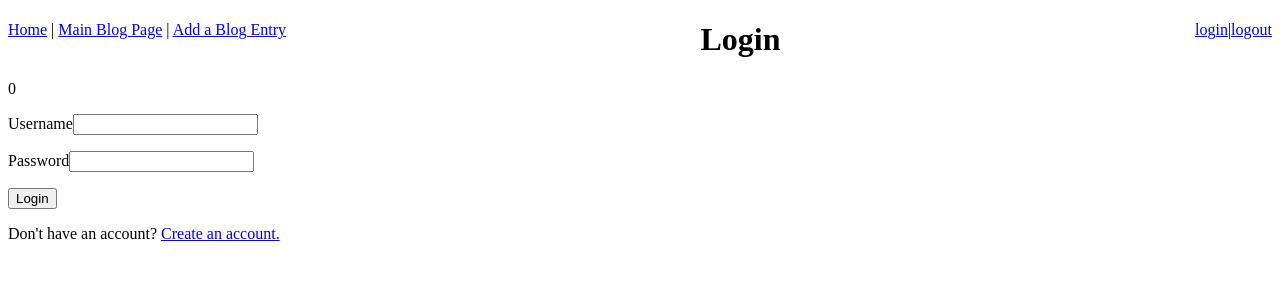
After one commit to armando5569/blogz, a Flask app: page /login in a window 1280 px wide. The commit adds this page. Shown: the top 300 px of the page. Run offline with Flask 2, Linux system fonts and the light colour scheme.

Commit message:
i finished it i think

```diff
--- a/main.py
+++ b/main.py
@@ -1,28 +1,44 @@
-from flask import Flask, request, redirect, render_template
+from flask import Flask, request, redirect, render_template, session
 from flask_sqlalchemy import SQLAlchemy
 
 app = Flask(__name__)
 app.config['DEBUG'] = True
-app.config['SQLALCHEMY_DATABASE_URI'] = 'mysql+pymysql://build-a-blog:build-a-blog@localhost:8889/build-a-blog'
+app.config['SQLALCHEMY_DATABASE_URI'] = 'mysql+pymysql://blogz:blogz@localhost:8889/blogz'
 app.config['SQLALCHEMY_ECHO'] = True
 db = SQLAlchemy(app)
+
+class User(db.Model):
+    id = db.Column(db.Integer, primary_key=True)
+    username = db.Column(db.String(50))
+    password = db.Column(db.String(50))
+    blogs = db.relationship('Blog', backref='owner')
+
+    def __init__(self, username, password):
+        self.username = username
+        self.password = password
 
 class Blog(db.Model):
     id = db.Column(db.Integer, primary_key=True)
     title = db.Column(db.String(120))
     body = db.Column(db.String(1000))
+    owner_id = db.Column(db.Integer, db.ForeignKey('user.id'))
 
-    def __init__(self, title, body):
+    def __init__(self, title, body, owner):
         self.title = title
         self.body = body
+        self.owner = owner
 
 @app.route('/blog', methods = ['GET'])
 def blog():
+    user_get = request.args.get('user')
     blog_id = request.args.get('id')
     listing = Blog.query.all()
     if blog_id != None:
         post = Blog.query.get(blog_id)
         return render_template("blog.html", posting = post, id=blog_id)
+    if user_get != None:
+        listing = Blog.query.filter_by(owner_id = user_get).all()
+        return render_template('blog.html', id=blog_id, user=user_get, user_listing = listing)
     return render_template('blog.html', listing = listing, id=blog_id)
 
 @app.route('/newpost', methods=['GET', 'POST'])
@@ -45,12 +61,99 @@ def newpost():
         if error:
             return render_template('newpost.html', body_error = body_error, title_error = title_error)
         else:
-            blog = Blog(blog_title, blog_body)
+            blog = Blog(blog_title, blog_body, logged_in_user())
             db.session.add(blog)
             db.session.commit()
             blog_id = blog.id
             post = Blog.query.get(blog_id)
             return render_template("blog.html", posting = post, id=blog_id)
 
+@app.route('/login', methods=['GET', 'POST'])
+def login():
+    if request.method == 'GET':
+        return render_template('login.html')
+    elif request.method == 'POST':
+        error = False
+        password_error =''
+        username = request.form['username']
+        password = request.form['password']
+        users = User.query.filter_by(username=username)
+        if users.count() == 1:
+            user = users.first()
+            if password == user.password:
+                session['user'] = user.username
+                return redirect("/blog")
+            else:
+                error = True
+                password_error = "wrong password"
+                return redirect('/login')
+        else:
+            error = True
+            username_error = "User doesn't exist"
+            return redirect('/login')
+
+@app.route('/signup', methods=['GET','POST'])
+def signup():
+    if request.method =='POST':
+        username = request.form['username']
+        password = request.form['password']
+        verify = request.form['verify']
+        if username == "" or password == "":
+            username_error = 'Please fill in body'
+            error = True
+        if not is_valid(username) or not is_valid(password):
+            error = True
+            username_error = "BAD USERNAME OR PASSWORD"
+        if verify != password:
+            error = True
+            verify_error = "BAD VERIFY"
+        username_db_count = User.query.filter_by(username=username).count()
+        if username_db_count > 0:
+            error = True
+            username_error='already exists'
+        user = User(username=username, password=password)
+        db.session.add(user)
+        db.session.commit()
+        session['user'] = user.username
+        return redirect('/blog')
+    return render_template('signup.html')
+
+def is_valid(string):
+    space_index = string.find(' ')
+    space_present = space_index >= 0
+    if space_present:
+            return False
+    else:
+        length = len(string)
+        correct_length = length >=3 and length <= 20
+        return correct_length
+
+@app.route("/logout", methods=['POST'])
+def logout():
+    del session['user']
+    return redirect('/blog')
+
+@app.route("/")
+def index():
+    user_list = User.query.all()
+    return render_template('index.html', list=user_list)
+
+def logged_in_user():
+    owner = User.query.filter_by(username=session['user']).first()
+    return owner
+
+
+endpoints_without_login = ['login', 'signup', 'blog', 'index']
+
+@app.before_request
+def require_login():
+    if not ('user' in session or request.endpoint in endpoints_without_login):
+        return redirect("/signup")
+
+
+
+
+app.secret_key = 'A0Zr98j/3yX R~XHH!jmN]LWX/,?RU'
+
 if __name__ == '__main__':
     app.run()
--- a/templates/base.html
+++ b/templates/base.html
@@ -10,7 +10,12 @@
     </head>
     <body>
        <nav>
-           <a href="/blog">Main Blog Page</a> | <a href="/newpost">Add a Blog Entry</a>
+           <div style="float: left">
+           <a href="/">Home</a> | <a href="/blog">Main Blog Page</a> | <a href="/newpost">Add a Blog Entry</a>
+           </div>
+           <div style="float: right">
+            <a href="/login">login</a>|<a href="/logout" method ='post'>logout</a>
+           </div>
        </nav>
 
         {% block content %}
--- /dev/null
+++ b/templates/login.html
@@ -0,0 +1,13 @@
+{% extends "base.html" %}
+{% block content %}
+
+<h1>Login</h1>
+0<form action="/login" method="post">
+  <p><label>Username<input type="text" name="username"/></label></p>
+  <p><label>Password<input type="password" name="password"/></label></p>
+  <p><input type="submit" value="Login"/></p>
+</form>
+
+<label>Don't have an account? <a href="/signup">Create an account.</a> </label>
+
+{% endblock %}
```
Also changed, not shown: templates/blog.html (+8 -0 lines), templates/index.html (added, +15 -0 lines), templates/signup.html (added, +12 -0 lines).
